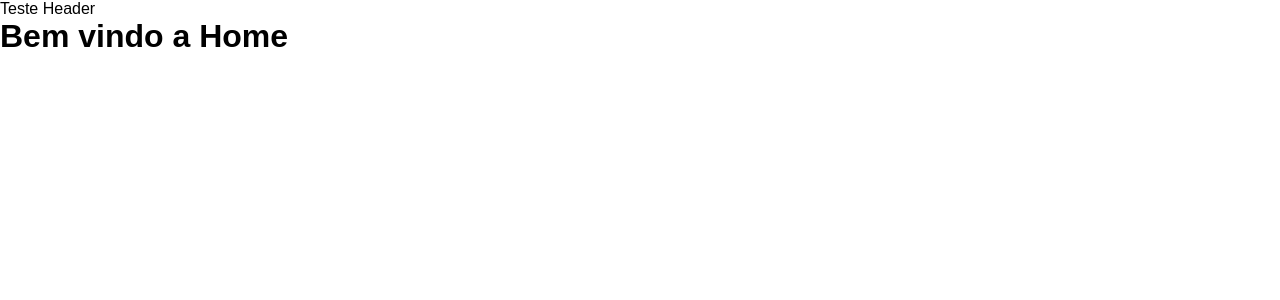
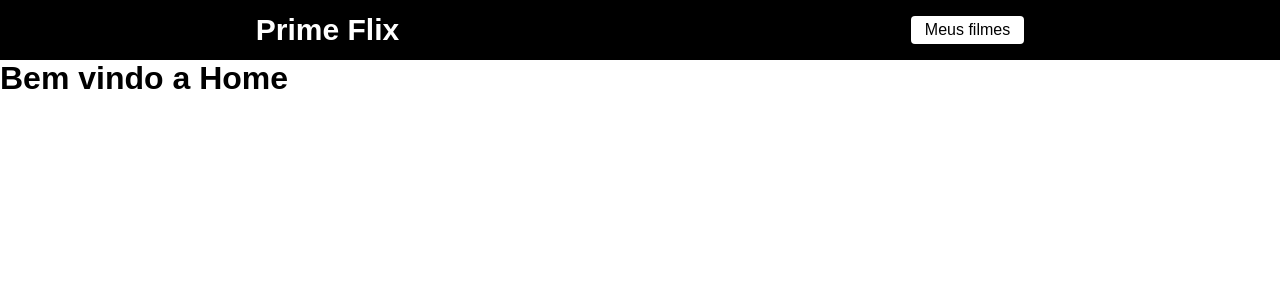
Before and after one commit to zezerinomattos/primeflix, a React (Create React App) app: page / in a window 1280 px wide. Shown: the top 300 px of the page. Built offline with nearby package versions, Linux system fonts and the light colour scheme; the HTML template or start-up script is replaced by a standard one.

Commit message:
Componente Header finalizado

```diff
--- a/src/components/Header/index.js
+++ b/src/components/Header/index.js
@@ -1,8 +1,15 @@
 import React from 'react';
+import { Link } from 'react-router-dom';
+
+//MY IMPORTS
+import './style.css';
 
 function Header(){
     return(
-        <header>Teste Header</header>
+        <header>
+            <Link className='logo' to='/' >Prime Flix</Link>
+            <Link className='favoritos' to='/favoritos' >Meus filmes</Link>
+        </header>
     );
 }
 
--- /dev/null
+++ b/src/components/Header/style.css
@@ -0,0 +1,25 @@
+header{
+    display: flex;
+    justify-content: space-around;
+    align-items: center;
+    width: 100%;
+    height: 60px;
+    background-color: black;
+}
+
+header a.logo{
+    text-decoration: none;
+    font-size: 30px;
+    color: #FFF;
+    font-weight: bold;
+    cursor: pointer;
+}
+
+header a.favoritos{
+    text-decoration: none;
+    background-color: #FFF;
+    padding: 5px 14px;
+    color: #000;
+    border-radius: 4px;
+    cursor: pointer;
+}
```
